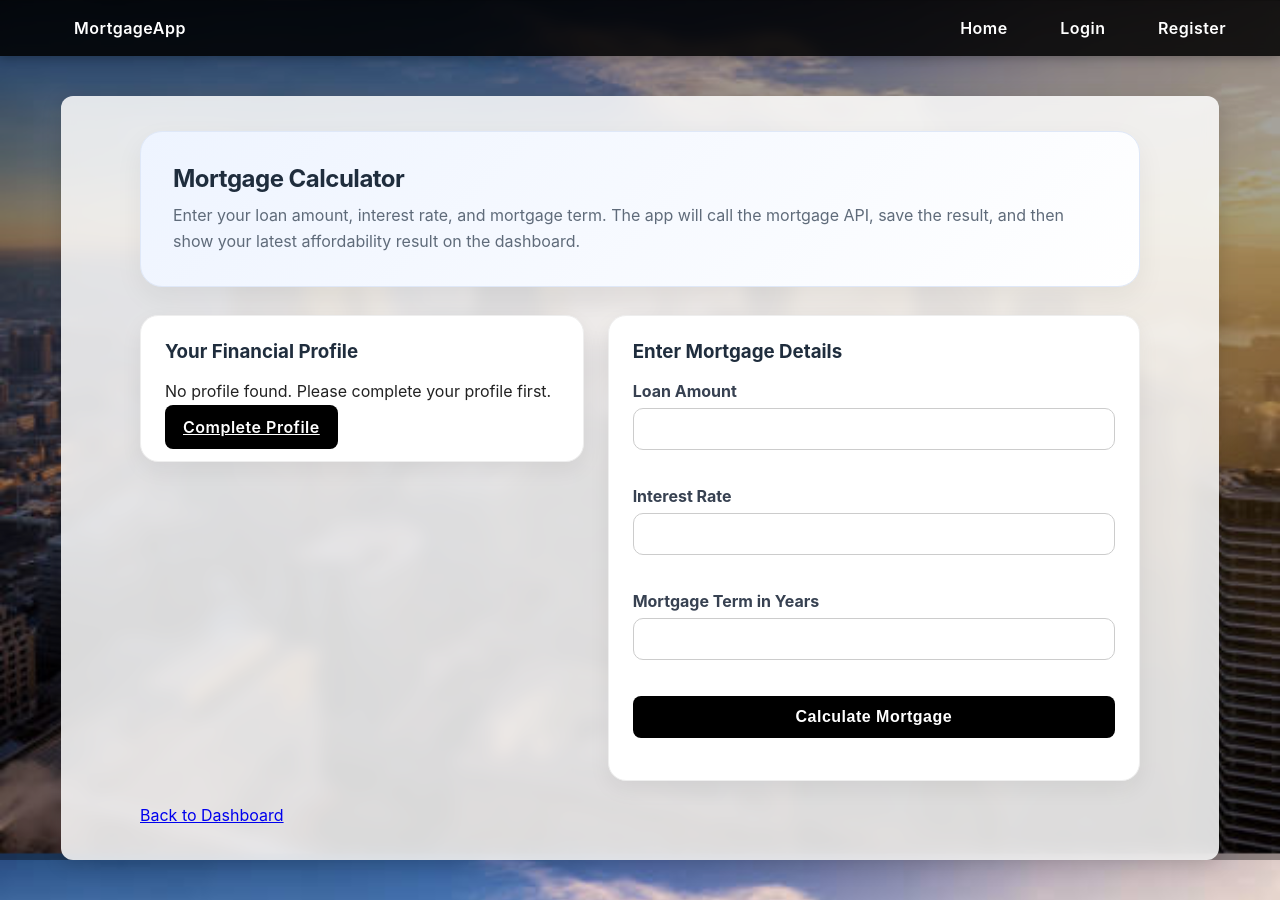
After one commit to ShasD001/AND_MORTGAGE_MANAGEMENT, a Flask app: template templates/mortgage_calculator.html in a window 1280 px wide. The commit adds this page. Run offline with Flask 3, Linux system fonts and the light colour scheme; the template is opened without the code that fills it: values that come from a table or form of the project are taken from there, others are empty.

Commit message:
Added separate Calculator_Mortgage page for the user with form, changed it so dashboard only displays results. Added the feature for if user wants to change mortgage calculations from dashboard is able to do so

```diff
--- a/app.py
+++ b/app.py
@@ -1,22 +1,26 @@
-from flask import Flask, render_template, request, redirect, url_for, flash
+from flask import Flask, render_template, redirect, url_for, flash
 
-from flask_jwt_extended import JWTManager, jwt_required, get_jwt_identity
+from flask_jwt_extended import (
+    JWTManager,
+    jwt_required,
+    get_jwt_identity
+)
+
 from flask_jwt_extended.exceptions import NoAuthorizationError
 
 from config import Config
 from auth import auth_bp
-from profile_routes import profile_bp
+
+from routes.profile_routes import profile_bp
+from routes.mortgage_routes import mortgage_bp
 
 from database import (
     init_db,
     get_connection,
-    get_latest_mortgage_summary,
-    save_mortgage_result
+    get_latest_mortgage_summary
 )
 
 from eligibility_checker import check_bank_eligibility
-from mortgage_calc import get_api_repayment_result
-from services.mortgage_api_service import MortgageAPIError
 
 
 def create_app():
@@ -37,6 +41,7 @@ def create_app():
 
     app.register_blueprint(auth_bp)
     app.register_blueprint(profile_bp)
+    app.register_blueprint(mortgage_bp)
 
     @app.route("/")
     def index():
@@ -57,39 +62,6 @@ def create_app():
             latest_result=latest_result
         )
 
-    @app.route("/test-mortgage", methods=["POST"])
-    @jwt_required()
-    def test_mortgage():
-        user_id = int(get_jwt_identity())
-
-        amount = float(request.form.get("amount"))
-        rate = float(request.form.get("rate"))
-        term_years = int(request.form.get("term_years"))
-
-        try:
-            api_values = get_api_repayment_result(
-                amount=amount,
-                rate=rate,
-                term_years=term_years
-            )
-
-        except MortgageAPIError as error:
-            flash(str(error), "danger")
-            return redirect(url_for("dashboard"))
-
-        save_mortgage_result(
-            user_id=user_id,
-            amount=amount,
-            rate=rate,
-            term_years=term_years,
-            monthly_repayment=api_values["monthly_repayment"],
-            annual_repayment=api_values["annual_repayment"],
-            total_interest_payable=api_values["total_interest_payable"]
-        )
-
-        flash("Mortgage API calculation saved to the database.", "success")
-        return redirect(url_for("dashboard"))
-
     @app.route("/eligibility")
     @jwt_required()
     def eligibility():
@@ -103,11 +75,17 @@ def create_app():
             FROM user_profiles
             WHERE user_id = ?
         """, (user_id,))
+
         profile = cursor.fetchone()
 
         if not profile:
             conn.close()
-            flash("Please complete your financial profile before checking bank eligibility.", "warning")
+
+            flash(
+                "Please complete your financial profile before checking bank eligibility.",
+                "warning"
+            )
+
             return redirect(url_for("profile.profile"))
 
         cursor.execute("""
@@ -117,15 +95,19 @@ def create_app():
             ORDER BY created_at DESC, id DESC
             LIMIT 1
         """, (user_id,))
+
         mortgage = cursor.fetchone()
 
         if not mortgage:
             conn.close()
-            flash("Please complete a mortgage calculation before checking bank eligibility.", "warning")
+
+            flash(
+                "Please complete a mortgage calculation before checking bank eligibility.",
+                "warning"
+            )
+
             return redirect(url_for("dashboard"))
 
-        # Temporary LTV assumption until property price/deposit are added.
-        # Assumes the loan is 85% of the property value.
         assumed_property_price = mortgage["amount"] / 0.85
         ltv = round((mortgage["amount"] / assumed_property_price) * 100, 2)
 
@@ -140,6 +122,7 @@ def create_app():
             FROM banks
             WHERE active = 1
         """)
+
         banks = cursor.fetchall()
 
         results = []
@@ -152,8 +135,12 @@ def create_app():
             )
 
             cursor.execute("""
-                INSERT INTO eligibility_results
-                (mortgage_id, bank_id, eligible, reason)
+                INSERT INTO eligibility_results (
+                    mortgage_id,
+                    bank_id,
+                    eligible,
+                    reason
+                )
                 VALUES (?, ?, ?, ?)
             """, (
                 mortgage["id"],
--- a/forms.py
+++ b/forms.py
@@ -1,32 +1,83 @@
 from flask_wtf import FlaskForm
-from wtforms import StringField, PasswordField, SubmitField
-from wtforms.validators import DataRequired, Email, Length
-from wtforms import FloatField, IntegerField, SelectField
-from wtforms.validators import NumberRange
+
+from wtforms import (
+    StringField,
+    PasswordField,
+    SubmitField,
+    FloatField,
+    IntegerField,
+    SelectField
+)
+
+from wtforms.validators import (
+    DataRequired,
+    Email,
+    Length,
+    NumberRange
+)
+
 
 class RegisterForm(FlaskForm):
-    email = StringField("Email", validators=[DataRequired(), Email()])
-    password = PasswordField("Password", validators=[DataRequired(), Length(min=6)])
+    email = StringField(
+        "Email",
+        validators=[DataRequired(), Email()]
+    )
+
+    password = PasswordField(
+        "Password",
+        validators=[DataRequired(), Length(min=6)]
+    )
+
     submit = SubmitField("Register")
 
+
 class LoginForm(FlaskForm):
-    email = StringField("Email", validators=[DataRequired(), Email()])
-    password = PasswordField("Password", validators=[DataRequired()])
+    email = StringField(
+        "Email",
+        validators=[DataRequired(), Email()]
+    )
+
+    password = PasswordField(
+        "Password",
+        validators=[DataRequired()]
+    )
+
     submit = SubmitField("Login")
 
+
 class ProfileForm(FlaskForm):
-    annual_income = FloatField("Annual Income", validators=[DataRequired(), NumberRange(min=1)])
-    credit_score = IntegerField("Credit Score", validators=[DataRequired(), NumberRange(min=0, max=999)])
+    annual_income = FloatField(
+        "Annual Income",
+        validators=[DataRequired(), NumberRange(min=1)]
+    )
+
+    credit_score = IntegerField(
+        "Credit Score",
+        validators=[DataRequired(), NumberRange(min=0, max=999)]
+    )
+
     employment_type = SelectField(
         "Employment Type",
-        choices=[("employed", "Employed"), ("self-employed", "Self-employed")],
+        choices=[
+            ("employed", "Employed"),
+            ("self-employed", "Self-employed")
+        ],
         validators=[DataRequired()]
     )
-    monthly_expenses = FloatField("Monthly Expenses", validators=[DataRequired(), NumberRange(min=0)])
-    monthly_debts = FloatField("Monthly Debts", validators=[DataRequired(), NumberRange(min=0)])
+
+    monthly_expenses = FloatField(
+        "Monthly Expenses",
+        validators=[DataRequired(), NumberRange(min=0)]
+    )
+
+    monthly_debts = FloatField(
+        "Monthly Debts",
+        validators=[DataRequired(), NumberRange(min=0)]
+    )
+
     submit = SubmitField("Save Profile")
 
-# New form for the mortgage calculator.
+
 class MortgageCalculatorForm(FlaskForm):
     amount = FloatField(
         "Loan Amount",
--- a/routes/profile_routes.py
+++ b/routes/profile_routes.py
@@ -11,7 +11,6 @@ profile_bp = Blueprint("profile", __name__)
 @profile_bp.route("/profile", methods=["GET", "POST"])
 @jwt_required()
 def profile():
-    # Gets the logged-in user's ID from the JWT token
     user_id = int(get_jwt_identity())
 
     form = ProfileForm()
@@ -19,7 +18,6 @@ def profile():
     conn = get_connection()
     cursor = conn.cursor()
 
-    # Checks whether this user already has a saved financial profile
     cursor.execute(
         "SELECT * FROM user_profiles WHERE user_id = ?",
         (user_id,)
@@ -28,14 +26,12 @@ def profile():
     profile_data = cursor.fetchone()
 
     if form.validate_on_submit():
-        # Converts form values into the correct Python data types before saving
         annual_income = float(form.annual_income.data)
         credit_score = int(form.credit_score.data)
         employment_type = form.employment_type.data
         monthly_expenses = float(form.monthly_expenses.data)
         monthly_debts = float(form.monthly_debts.data)
 
-        # If the profile already exists, update the existing row
         if profile_data:
             cursor.execute("""
                 UPDATE user_profiles
@@ -54,7 +50,6 @@ def profile():
                 user_id
             ))
 
-        # If the profile does not exist, create a new row
         else:
             cursor.execute("""
                 INSERT INTO user_profiles (
@@ -85,7 +80,6 @@ def profile():
 
         return redirect(url_for("dashboard"))
 
-    # If the user already has a profile, pre-fill the form with saved values
     if profile_data:
         form.annual_income.data = profile_data["annual_income"]
         form.credit_score.data = profile_data["credit_score"]
--- a/services/mortgage_api_service.py
+++ b/services/mortgage_api_service.py
@@ -1,5 +1,5 @@
-#Service to use the API
 import requests
+
 from config import Config
 
 
--- /dev/null
+++ b/templates/mortgage_calculator.html
@@ -0,0 +1,211 @@
+{% extends "base.html" %}
+{% block title %}Mortgage Calculator{% endblock %}
+
+{% block content %}
+
+<style>
+    .calculator-wrapper {
+        max-width: 1000px;
+        margin: 0 auto;
+    }
+
+    .calculator-hero {
+        background: linear-gradient(135deg, #eef4ff, #ffffff);
+        border: 1px solid #dfe8f8;
+        border-radius: 22px;
+        padding: 32px;
+        margin-bottom: 28px;
+        box-shadow: 0 10px 28px rgba(0, 0, 0, 0.06);
+    }
+
+    .calculator-hero h2 {
+        margin: 0 0 10px 0;
+        color: #1f2d3d;
+    }
+
+    .calculator-hero p {
+        margin: 0;
+        color: #5f6b7a;
+        line-height: 1.6;
+    }
+
+    .calculator-grid {
+        display: grid;
+        grid-template-columns: 1fr 1.2fr;
+        gap: 24px;
+        align-items: start;
+    }
+
+    .calc-card {
+        background: #ffffff;
+        border: 1px solid #eeeeee;
+        border-radius: 18px;
+        padding: 24px;
+        box-shadow: 0 8px 22px rgba(0, 0, 0, 0.06);
+    }
+
+    .calc-card h3 {
+        margin-top: 0;
+        margin-bottom: 18px;
+        color: #1f2d3d;
+    }
+
+    .profile-row {
+        display: flex;
+        justify-content: space-between;
+        gap: 16px;
+        padding: 11px 0;
+        border-bottom: 1px solid #eeeeee;
+    }
+
+    .profile-row:last-child {
+        border-bottom: none;
+    }
+
+    .profile-row strong {
+        color: #374151;
+    }
+
+    .profile-row span {
+        color: #4b5563;
+        text-align: right;
+    }
+
+    .form-group {
+        margin-bottom: 18px;
+    }
+
+    .form-group label {
+        display: block;
+        font-weight: bold;
+        margin-bottom: 7px;
+        color: #374151;
+    }
+
+    .input {
+        width: 100%;
+        padding: 11px;
+        border: 1px solid #cccccc;
+        border-radius: 10px;
+        box-sizing: border-box;
+    }
+
+    .error {
+        color: #b00020;
+        margin-top: 6px;
+        font-size: 0.9rem;
+    }
+
+    .back-link {
+        display: inline-block;
+        margin-top: 24px;
+    }
+
+    @media (max-width: 800px) {
+        .calculator-grid {
+            grid-template-columns: 1fr;
+        }
+
+        .profile-row {
+            flex-direction: column;
+        }
+
+        .profile-row span {
+            text-align: left;
+        }
+    }
+</style>
+
+<div class="calculator-wrapper">
+
+    <section class="calculator-hero">
+        <h2>Mortgage Calculator</h2>
+        <p>
+            Enter your loan amount, interest rate, and mortgage term. The app will call the mortgage API,
+            save the result, and then show your latest affordability result on the dashboard.
+        </p>
+    </section>
+
+    <div class="calculator-grid">
+
+        <section class="calc-card">
+            <h3>Your Financial Profile</h3>
+
+            {% if profile_data %}
+                <div class="profile-row">
+                    <strong>Annual Income</strong>
+                    <span>£{{ "%.2f"|format(profile_data["annual_income"]) }}</span>
+                </div>
+
+                <div class="profile-row">
+                    <strong>Credit Score</strong>
+                    <span>{{ profile_data["credit_score"] }}</span>
+                </div>
+
+                <div class="profile-row">
+                    <strong>Employment Type</strong>
+                    <span>{{ profile_data["employment_type"] }}</span>
+                </div>
+
+                <div class="profile-row">
+                    <strong>Monthly Expenses</strong>
+                    <span>£{{ "%.2f"|format(profile_data["monthly_expenses"]) }}</span>
+                </div>
+
+                <div class="profile-row">
+                    <strong>Monthly Debts</strong>
+                    <span>£{{ "%.2f"|format(profile_data["monthly_debts"]) }}</span>
+                </div>
+
+                <br>
+                <a class="btn" href="{{ url_for('profile.profile') }}">Update Profile</a>
+            {% else %}
+                <p>No profile found. Please complete your profile first.</p>
+                <a class="btn" href="{{ url_for('profile.profile') }}">Complete Profile</a>
+            {% endif %}
+        </section>
+
+        <section class="calc-card">
+            <h3>Enter Mortgage Details</h3>
+
+            <form method="POST">
+                {{ form.hidden_tag() }}
+
+                <div class="form-group">
+                    {{ form.amount.label }}
+                    {{ form.amount(class="input") }}
+
+                    {% for error in form.amount.errors %}
+                        <p class="error">{{ error }}</p>
+                    {% endfor %}
+                </div>
+
+                <div class="form-group">
+                    {{ form.rate.label }}
+                    {{ form.rate(class="input") }}
+
+                    {% for error in form.rate.errors %}
+                        <p class="error">{{ error }}</p>
+                    {% endfor %}
+                </div>
+
+                <div class="form-group">
+                    {{ form.term_years.label }}
+                    {{ form.term_years(class="input") }}
+
+                    {% for error in form.term_years.errors %}
+                        <p class="error">{{ error }}</p>
+                    {% endfor %}
+                </div>
+
+                {{ form.submit(class="btn") }}
+            </form>
+        </section>
+
+    </div>
+
+    <a class="back-link" href="{{ url_for('dashboard') }}">Back to Dashboard</a>
+
+</div>
+
+{% endblock %}
```
Also changed, not shown: database.py (+59 -59 lines), mortgage_calc.py (+0 -12 lines), routes/mortgage_routes.py (+2 -19 lines), templates/dashboard.html (+21 -78 lines).
